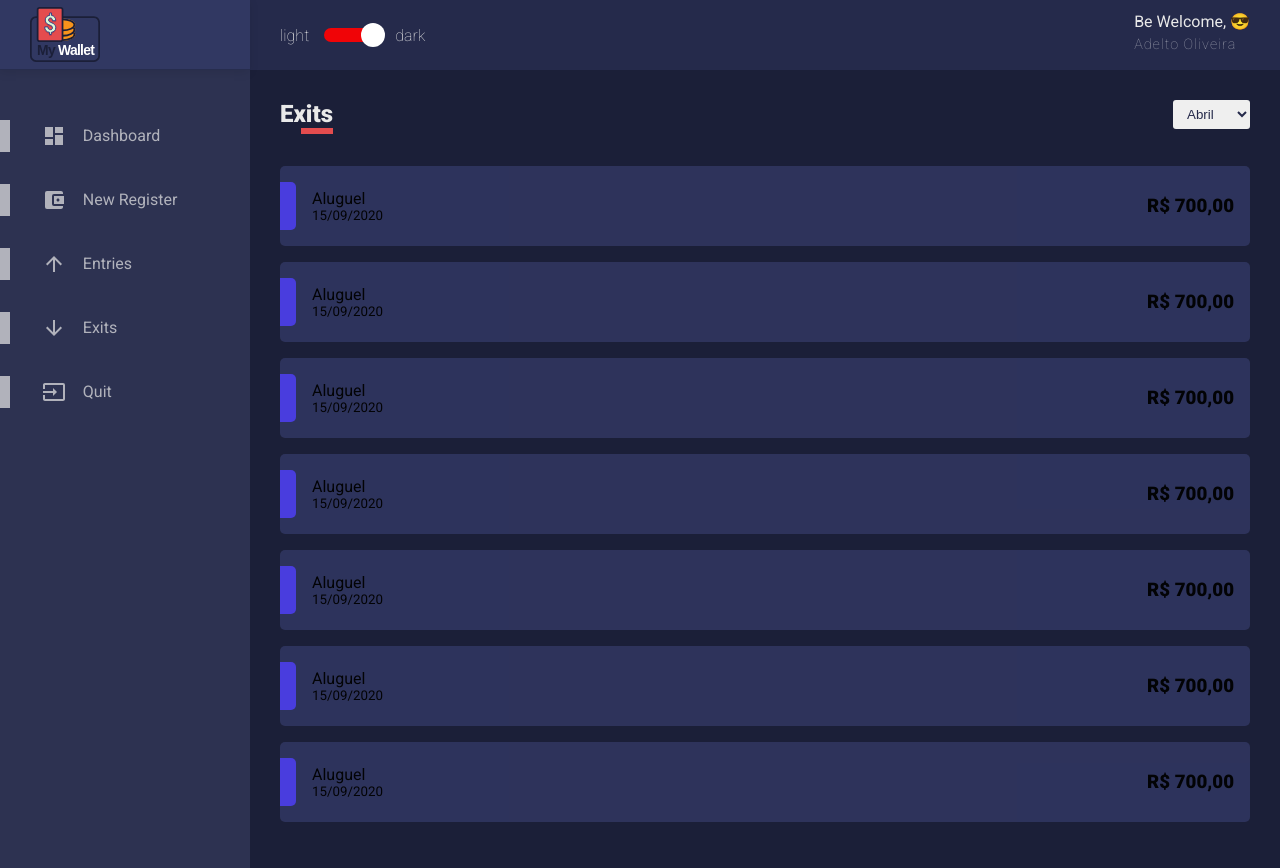
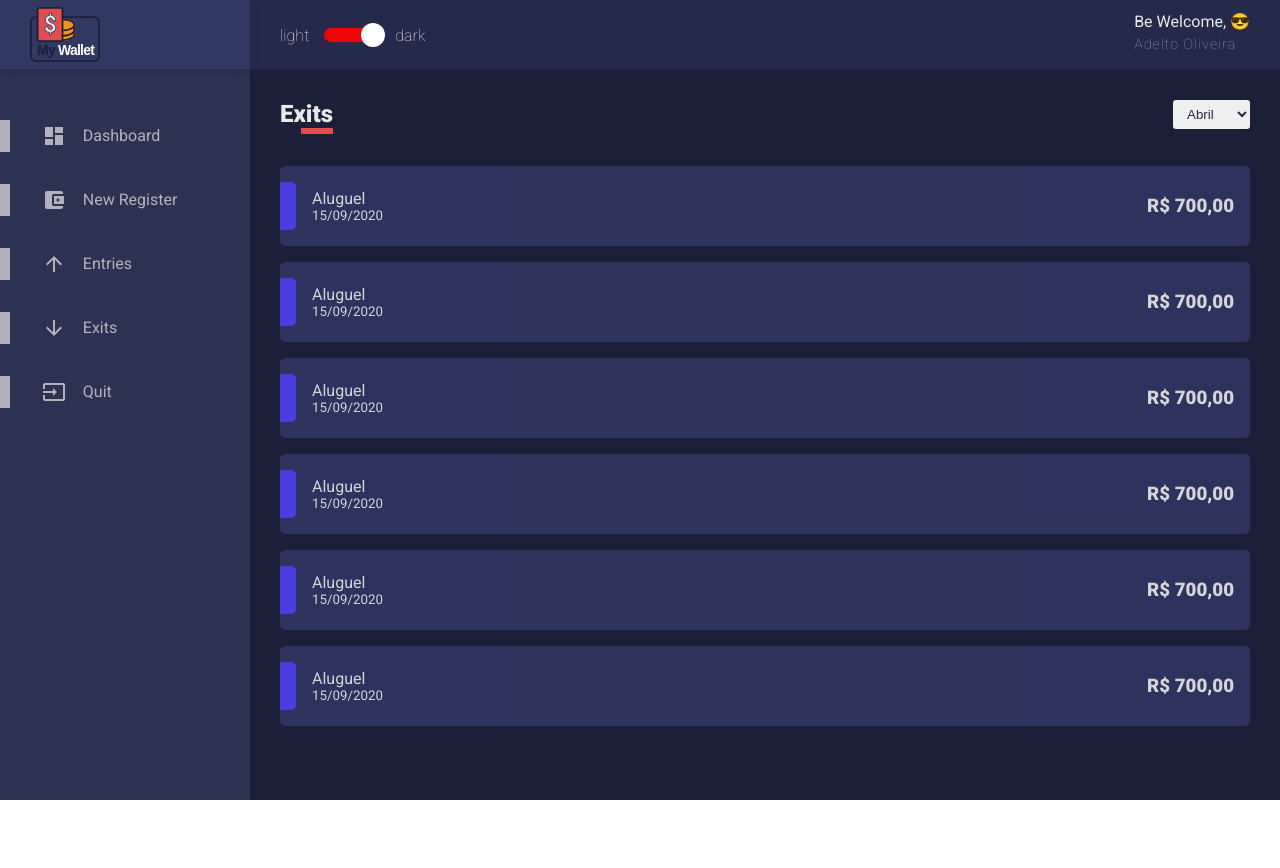
Before and after one commit to otleda/dashboard, a React (Create React App) app in the folder wallet/my-app/: page / in a window 1280 px wide. After the commit the page ends 800 px from the top, so only its background shows below. Built offline with nearby package versions, Linux system fonts and the light colour scheme; the HTML template or start-up script is replaced by a standard one.

Commit message:
Reajuste na List, Scrollbar

```diff
--- a/wallet/my-app/src/components/Content/styles.ts
+++ b/wallet/my-app/src/components/Content/styles.ts
@@ -2,8 +2,23 @@ import styled from 'styled-components';
 
 export const Container = styled.div `
     grid-area: CT;
+    color: ${props => props.theme.colors.white};
     background: ${props => props.theme.colors.primary};
     padding: 30px;
 
+    height: cal(100vh - 70px);
+    overflow-y: scroll;
 
+    ::-webkit-scrollbar {
+        width: 5px;
+    }
+
+    ::-webkit-scrollbar-thumb {
+        background-color: ${props => props.theme.colors.white};
+        height: 20px;
+        border-radius: 10px;
+    }
+    ::-webkit-scrollbar-track {
+        background-color: ${props => props.theme.colors.secondary};
+    }
 `;
--- a/wallet/my-app/src/components/HistoryFinanceCard/index.tsx
+++ b/wallet/my-app/src/components/HistoryFinanceCard/index.tsx
@@ -2,7 +2,6 @@ import React from 'react';
 import { Container, Tag } from './styles';
 
 interface IHistoryFinanceCard{
-    cardColor: string,
     tagColor: string,
     title: string,
     subtitle: string,
@@ -10,14 +9,13 @@ interface IHistoryFinanceCard{
 }
 
 const HistoryFinanceCard: React.FC< IHistoryFinanceCard > = ({
-    cardColor,
     tagColor,
     title,
     subtitle,
     amount
 }) => {
     return(
-        <Container color = {cardColor}>
+        <Container>
             <Tag color = {tagColor}/>
             <div>
                 <span>{ title }</span>
--- a/wallet/my-app/src/components/HistoryFinanceCard/styles.ts
+++ b/wallet/my-app/src/components/HistoryFinanceCard/styles.ts
@@ -1,13 +1,10 @@
 import styled from 'styled-components';
 
-interface IContainerProps {
-    color: string;
-}
 interface ITagProps {
     color: string;
 }
 
-export const Container = styled.li< IContainerProps > `
+export const Container = styled.li `
     position: relative;
     display: flex;
     justify-content: space-between;
@@ -18,7 +15,7 @@ export const Container = styled.li< IContainerProps > `
     height: 80px;
     border-radius: 5px;
     cursor: pointer;
-    background-color: ${props =>props.color};
+    background-color: ${props =>props.theme.colors.tertiary};
     transition: all .2s;
     opacity: .9;
 
--- a/wallet/my-app/src/pages/List/index.tsx
+++ b/wallet/my-app/src/pages/List/index.tsx
@@ -22,55 +22,12 @@ const List: React.FC = () => {
             </ContentHeader>
 
             <Content>
-                <HistoryFinanceCard
-                    cardColor = "#303660"
-                    tagColor = "#4E41F0"
-                    title = "Aluguel"
-                    subtitle = "15/09/2020"
-                    amount = "R$ 700,00"
-                />
-                <HistoryFinanceCard
-                    cardColor = "#303660"
-                    tagColor = "#4E41F0"
-                    title = "Aluguel"
-                    subtitle = "15/09/2020"
-                    amount = "R$ 700,00"
-                />
-                <HistoryFinanceCard
-                    cardColor = "#303660"
-                    tagColor = "#4E41F0"
-                    title = "Aluguel"
-                    subtitle = "15/09/2020"
-                    amount = "R$ 700,00"
-                />
-                <HistoryFinanceCard
-                    cardColor = "#303660"
-                    tagColor = "#4E41F0"
-                    title = "Aluguel"
-                    subtitle = "15/09/2020"
-                    amount = "R$ 700,00"
-                />
-                <HistoryFinanceCard
-                    cardColor = "#303660"
-                    tagColor = "#4E41F0"
-                    title = "Aluguel"
-                    subtitle = "15/09/2020"
-                    amount = "R$ 700,00"
-                />
-                <HistoryFinanceCard
-                    cardColor = "#303660"
-                    tagColor = "#4E41F0"
-                    title = "Aluguel"
-                    subtitle = "15/09/2020"
-                    amount = "R$ 700,00"
-                />
-                <HistoryFinanceCard
-                    cardColor = "#303660"
-                    tagColor = "#4E41F0"
-                    title = "Aluguel"
-                    subtitle = "15/09/2020"
-                    amount = "R$ 700,00"
-                />
+                <HistoryFinanceCard tagColor = "#4E41F0" title = "Aluguel" subtitle = "15/09/2020" amount = "R$ 700,00"/>
+                <HistoryFinanceCard tagColor = "#4E41F0" title = "Aluguel" subtitle = "15/09/2020" amount = "R$ 700,00"/>
+                <HistoryFinanceCard tagColor = "#4E41F0" title = "Aluguel" subtitle = "15/09/2020" amount = "R$ 700,00"/>
+                <HistoryFinanceCard tagColor = "#4E41F0" title = "Aluguel" subtitle = "15/09/2020" amount = "R$ 700,00"/>
+                <HistoryFinanceCard tagColor = "#4E41F0" title = "Aluguel" subtitle = "15/09/2020" amount = "R$ 700,00"/>
+                <HistoryFinanceCard tagColor = "#4E41F0" title = "Aluguel" subtitle = "15/09/2020" amount = "R$ 700,00"/>
             </Content>
         </Container>
     );
--- a/wallet/my-app/src/styles/themes/dark.ts
+++ b/wallet/my-app/src/styles/themes/dark.ts
@@ -4,7 +4,7 @@ export default {
     colors: {
          primary: '#1B1F38',
          secondary: '#252A4B',
-         tertiary: '#313862',
+         tertiary: '#303660',
 
          white: '#E9E9E9',
          black: '#000',
```
Also changed, not shown: 1 other file (tests, documents, lock files or other folders).
